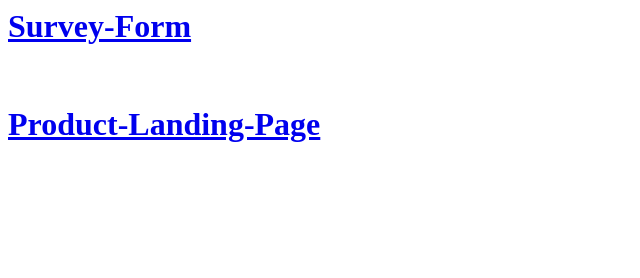
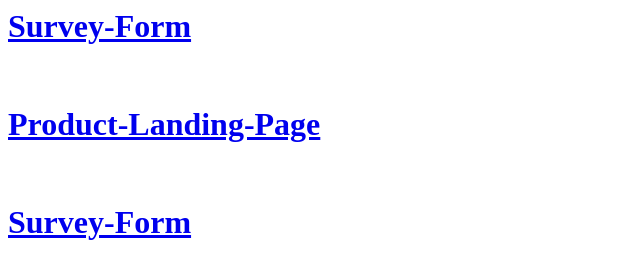
Before and after one commit to mouhammad-raddad/mouhammad-raddad.github.io, a plain HTML site: page index.html in a window 1280 px wide. Shown: the whole page, without its empty margins (0-640 px from the left). Drawn offline with Linux system fonts and the light colour scheme.

Commit message:
add project

```diff
--- a/index.html
+++ b/index.html
@@ -8,12 +8,20 @@
   </head>
   <body>
     <h1>
-		<a href="https://mouhammad-raddad.github.io/Survey-Form/">Survey-Form</a>
+      <a href="https://mouhammad-raddad.github.io/Survey-Form/">Survey-Form</a>
     </h1>
-    <br>
+    <br />
     <h1>
-		<a href="https://mouhammad-raddad.github.io/Product-Landing-Page">Product-Landing-Page</a>
+      <a href="https://mouhammad-raddad.github.io/Product-Landing-Page"
+        >Product-Landing-Page</a
+      >
     </h1>
-    <br>
+    <br />
+    <h1>
+      <a href="https://github.com/mouhammad-raddad/Build-a-Tribute-Page.git"
+        >Survey-Form</a
+      >
+    </h1>
+    <br />
   </body>
 </html>
```
